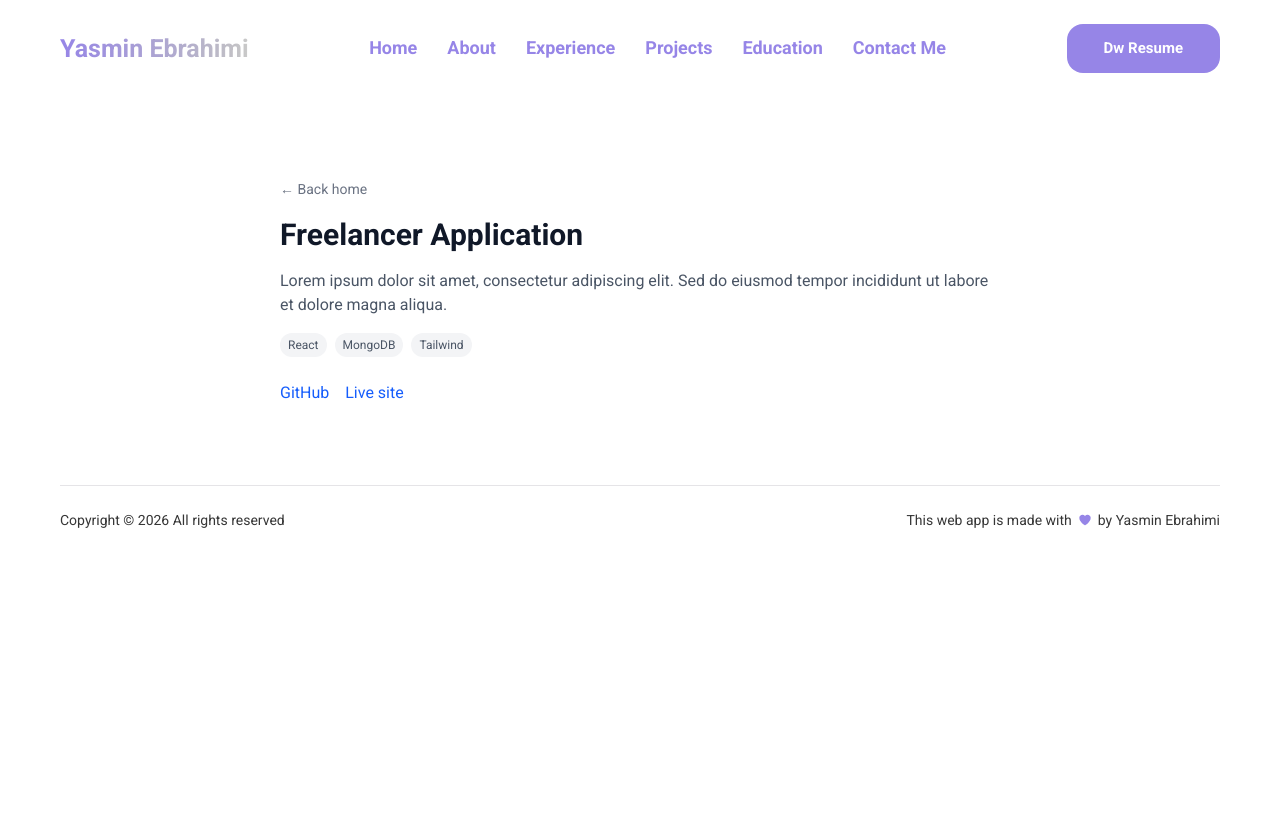
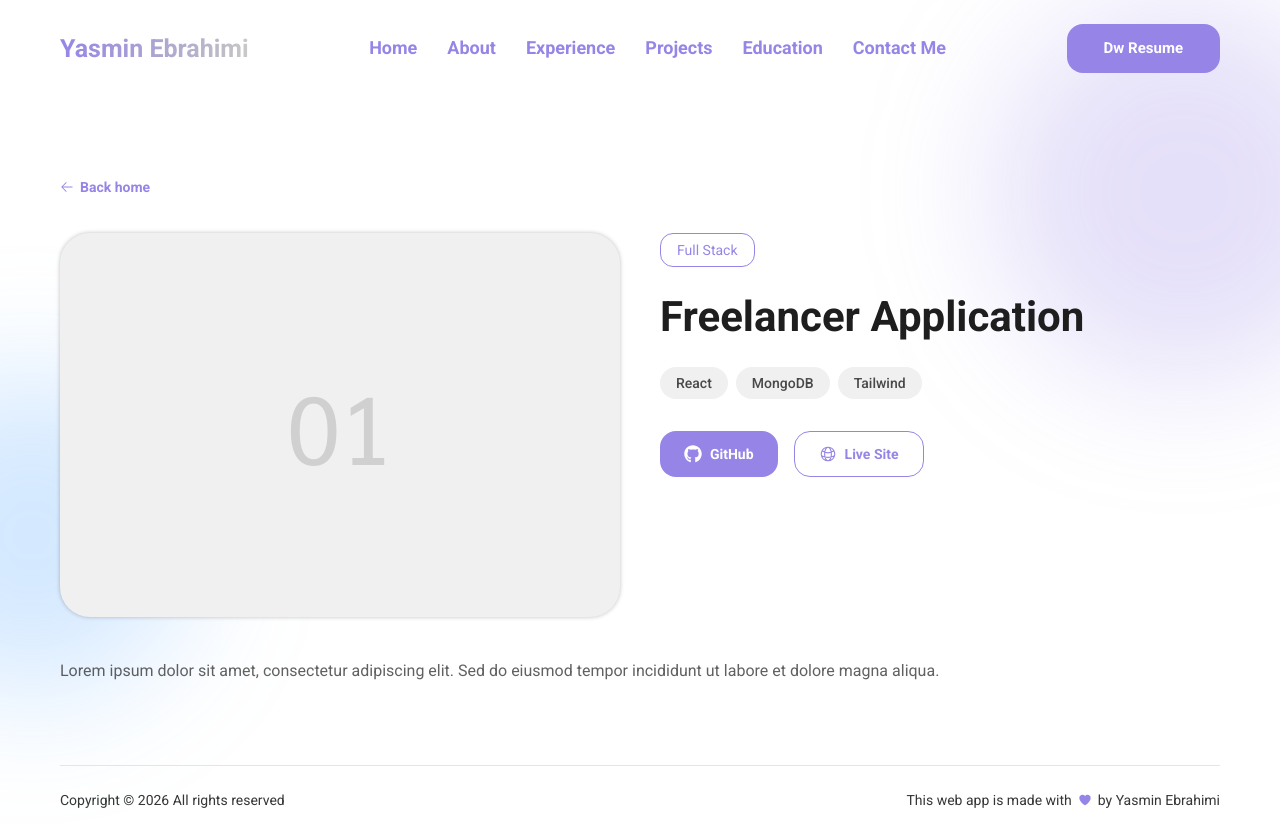
Before and after one commit to yasminebrahimi/yasmin_ebrahimi_portfolio, a React (Vite) app: page /projects/1 in a window 1280 px wide. Before the commit the page ends 800 px from the top, so only its background shows below. Built offline with nearby package versions, Linux system fonts and the light colour scheme.

Commit message:
Fix hash routing and revamp project detail page

```diff
--- a/src/components/Navbar.jsx
+++ b/src/components/Navbar.jsx
@@ -2,12 +2,12 @@ import { useState } from "react";
 import { HiMenu, HiX } from "react-icons/hi";
 
 const links = [
-  { label: "Home", href: "#home" },
-  { label: "About", href: "#about" },
-  { label: "Experience", href: "#experience" },
-  { label: "Projects", href: "#projects" },
-  { label: "Education", href: "#education" },
-  { label: "Contact me", href: "#contact" },
+  { label: "Home", href: "/#home" },
+  { label: "About", href: "/#about" },
+  { label: "Experience", href: "/#experience" },
+  { label: "Projects", href: "/#projects" },
+  { label: "Education", href: "/#education" },
+  { label: "Contact me", href: "/#contact" },
 ];
 
 export default function Navbar() {
@@ -16,7 +16,7 @@ export default function Navbar() {
   return (
     <header className="relative z-20 mx-auto flex w-full max-w-290 items-center justify-between px-6 py-6 lg:px-0">
       <a
-        href="#home"
+        href="/#home"
         className="bg-linear-to-r from-brand to-black/20 bg-clip-text text-[25px] font-bold capitalize text-transparent"
       >
         Yasmin Ebrahimi
--- a/src/pages/Home.jsx
+++ b/src/pages/Home.jsx
@@ -1,3 +1,5 @@
+import { useEffect } from "react";
+import { useLocation } from "react-router-dom";
 import Navbar from "../components/Navbar";
 import Footer from "../components/Footer";
 import About from "../sections/About";
@@ -8,6 +10,14 @@ import Contact from "../sections/Contact";
 import Hero from "../sections/Hero";
 
 function Home() {
+  const { hash } = useLocation();
+
+  useEffect(() => {
+    if (!hash) return;
+    const el = document.getElementById(hash.slice(1));
+    el?.scrollIntoView({ behavior: "smooth" });
+  }, [hash]);
+
   return (
     <div className="relative overflow-hidden">
       {/* Decorative background blobs */}
--- a/src/pages/ProjectDetail.jsx
+++ b/src/pages/ProjectDetail.jsx
@@ -2,6 +2,8 @@ import { Link, useParams } from "react-router-dom";
 import { projects } from "../data/projects";
 import Navbar from "../components/Navbar";
 import Footer from "../components/Footer";
+import { HiArrowLeft, HiOutlineGlobeAlt } from "react-icons/hi2";
+import { FaGithub } from "react-icons/fa";
 
 function ProjectDetail() {
   const { projectId } = useParams();
@@ -11,10 +13,13 @@ function ProjectDetail() {
     return (
       <div className="relative overflow-hidden">
         <Navbar />
-        <main className="mx-auto max-w-3xl px-6 py-20">
-          <p className="text-gray-600">Project not found.</p>
-          <Link to="/" className="text-blue-600 hover:underline">
-            ← Back home
+        <main className="mx-auto flex min-h-[50vh] w-full max-w-290 flex-col items-center justify-center gap-6 px-6 py-24 text-center">
+          <p className="text-lg text-ink/70">Project not found.</p>
+          <Link
+            to="/"
+            className="inline-flex items-center gap-2 rounded-2xl bg-brand px-6 py-3 text-sm font-bold capitalize text-white transition hover:bg-brand-dark"
+          >
+            <HiArrowLeft /> Back home
           </Link>
         </main>
         <Footer />
@@ -24,32 +29,68 @@ function ProjectDetail() {
 
   return (
     <div className="relative overflow-hidden">
+      {/* Decorative background blobs, consistent with Home */}
+      <div className="pointer-events-none absolute inset-0 -z-10 overflow-hidden">
+        <div className="absolute -right-24 top-0 h-96 w-96 rounded-full bg-brand/25 blur-3xl" />
+        <div className="absolute -left-32 top-[45%] h-80 w-80 rounded-full bg-blue-400/25 blur-3xl" />
+      </div>
+
       <Navbar />
-      <main className="mx-auto max-w-3xl px-6 py-20">
-        <Link to="/" className="text-sm text-gray-500 hover:underline">
-          ← Back home
+
+      <main className="mx-auto w-full max-w-290 px-6 py-12 lg:px-0 lg:py-20">
+        <Link
+          to="/"
+          className="inline-flex items-center gap-1.5 text-sm font-semibold text-brand transition hover:text-brand-dark"
+        >
+          <HiArrowLeft /> Back home
         </Link>
-        <h1 className="mt-4 text-3xl font-bold text-gray-900">{project.title}</h1>
-        <p className="mt-4 text-gray-600">{project.description}</p>
-        <ul className="mt-4 flex flex-wrap gap-2">
+
+        <div className="mt-8 flex flex-col gap-10 lg:flex-row lg:items-start">
+          {/* Image */}
+          <div className="flex h-72 w-full items-center justify-center overflow-hidden rounded-[30px] bg-panel shadow-[0px_0px_4px_0px_rgba(0,0,0,0.25)] lg:h-96 lg:w-1/2">
+            {project.image ? (
+              <img
+                src={project.image}
+                alt={project.title}
+                className="h-full w-full object-cover"
+              />
+            ) : (
+              <span className="font-serif text-8xl text-ink/15">
+                {String(project.id).padStart(2, "0")}
+              </span>
+            )}
+          </div>
+
+          {/* Info */}
+          <div className="flex flex-col gap-6 lg:w-1/2">
+            <span className="flex h-8.5 w-fit items-center justify-center rounded-[13px] border-[1.5px] border-brand px-4 text-sm text-brand">
+              {project.type}
+            </span>
+
+            <h1 className="text-[32px] font-bold capitalize leading-tight text-ink sm:text-[42px]">
+              {project.title}
+            </h1>
+
+            <div className="flex flex-wrap gap-2">
               {project.tech.map((tech) => (
-            <li
+                <span
                   key={tech}
-              className="rounded-full bg-gray-100 px-2 py-1 text-xs text-gray-600"
+                  className="rounded-full bg-panel px-4 py-1.5 text-sm font-medium text-ink/80"
                 >
                   {tech}
-            </li>
+                </span>
               ))}
-        </ul>
-        <div className="mt-6 flex gap-4">
+            </div>
+
+            <div className="mt-2 flex flex-wrap gap-4">
               {project.github && (
                 <a
                   href={project.github}
                   target="_blank"
                   rel="noopener noreferrer"
-              className="text-blue-600 hover:underline"
+                  className="inline-flex items-center gap-2 rounded-2xl bg-brand px-6 py-3 text-sm font-bold capitalize text-white transition hover:bg-brand-dark"
                 >
-              GitHub
+                  <FaGithub size={18} /> GitHub
                 </a>
               )}
               {project.live && (
@@ -57,13 +98,20 @@ function ProjectDetail() {
                   href={project.live}
                   target="_blank"
                   rel="noopener noreferrer"
-              className="text-blue-600 hover:underline"
+                  className="inline-flex items-center gap-2 rounded-2xl border-[1.5px] border-brand px-6 py-3 text-sm font-bold capitalize text-brand transition hover:bg-brand hover:text-white"
                 >
-              Live site
+                  <HiOutlineGlobeAlt size={18} /> Live site
                 </a>
               )}
             </div>
+          </div>
+        </div>
+
+        <p className="mt-10 text-base leading-7 text-ink/70">
+          {project.description}
+        </p>
       </main>
+
       <Footer />
     </div>
   );
```
Lines whose indentation alone changed are shown as unchanged.
